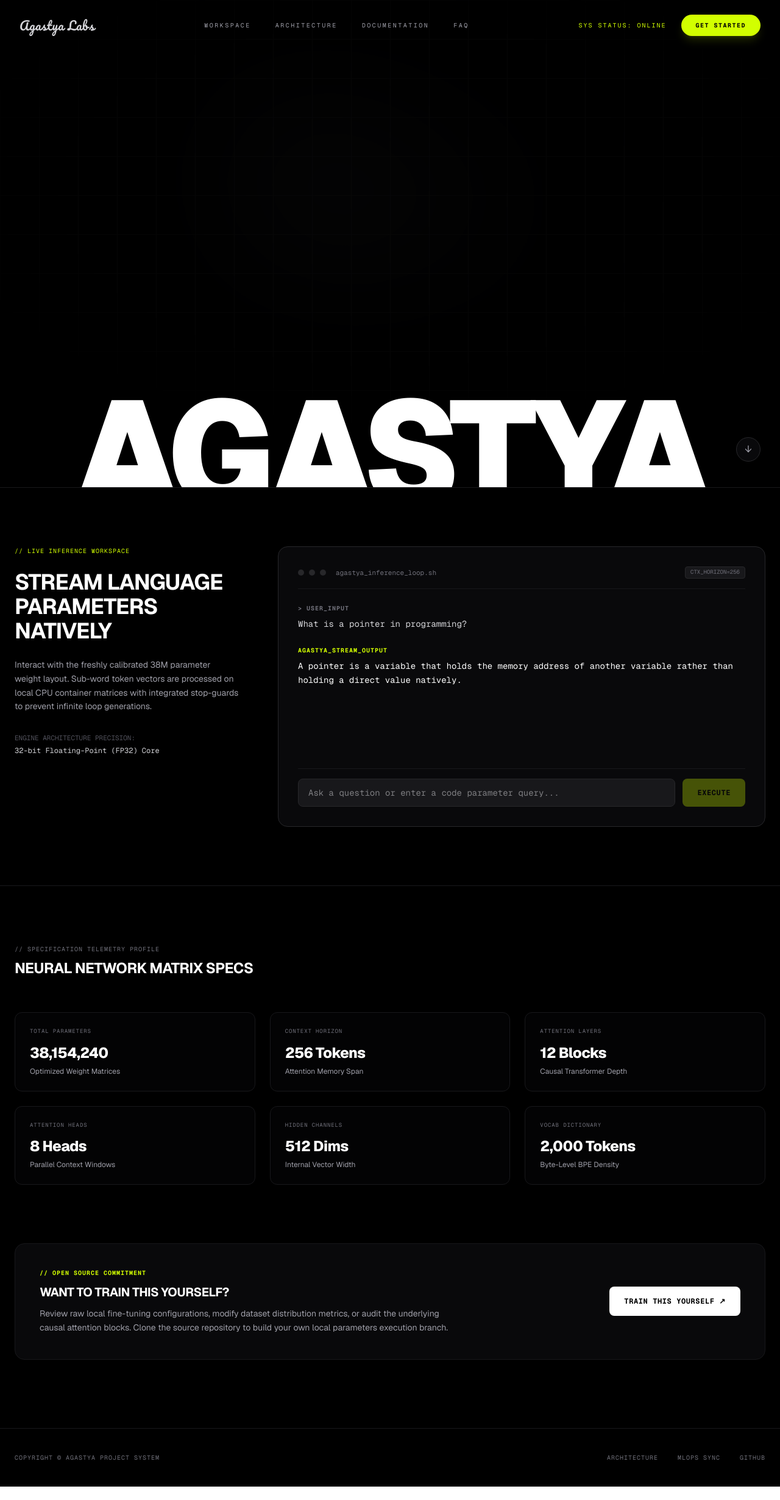
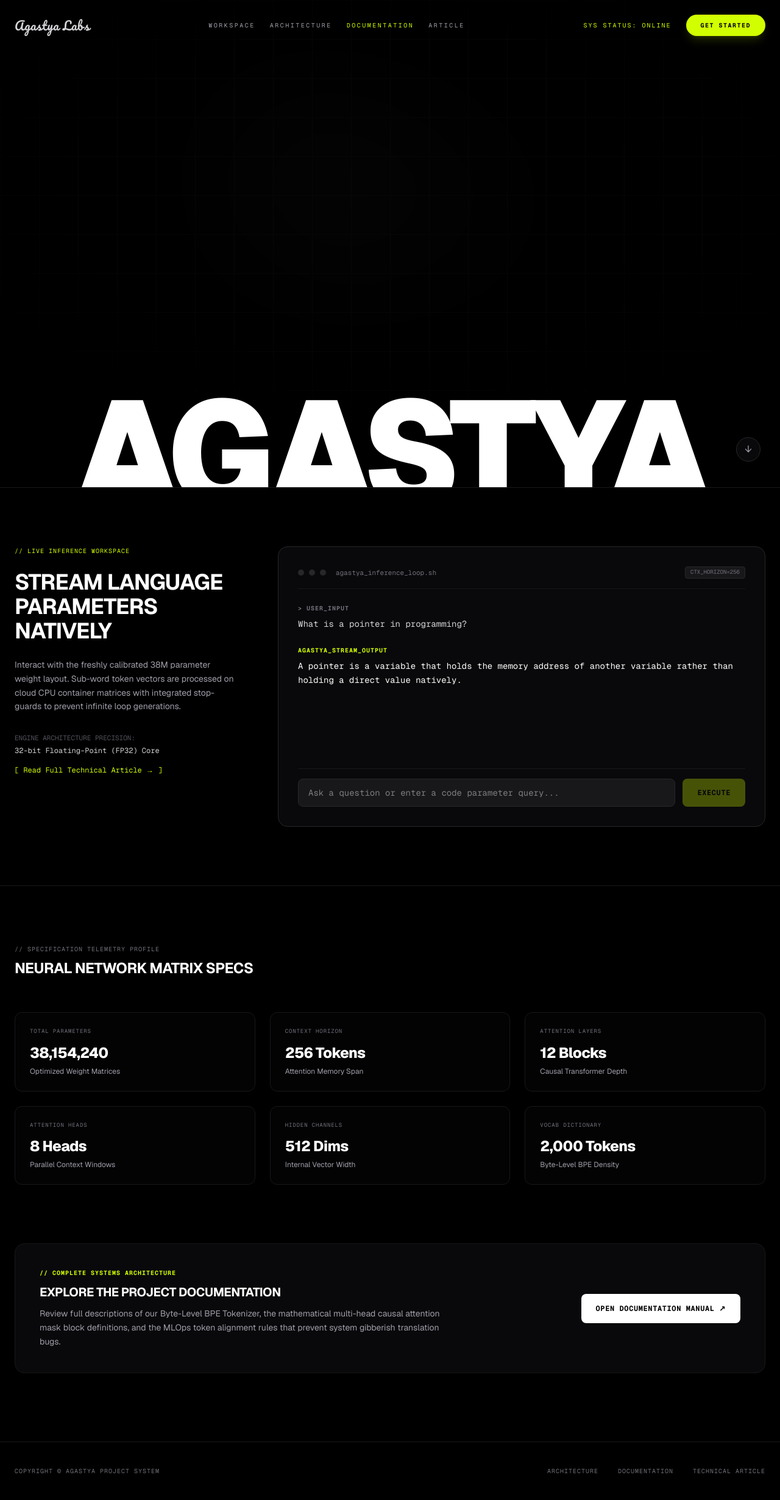
Before and after one commit to dineshmunagala670-stack/agastya-ai, a Next.js app in the folder frontend/: page / in a window 1280 px wide. Shown: the whole page at 61% size. Before the commit the page ends 2438 px from the top, so only its background shows below. Built offline with nearby package versions, Linux system fonts and the light colour scheme.

Commit message:
"feat(mlops): synchronized workspace layers and model asset pointers"

```diff
--- a/frontend/src/app/page.tsx
+++ b/frontend/src/app/page.tsx
@@ -1,9 +1,10 @@
 "use client";
 
 import React, { useState, useEffect, useRef } from "react";
+import Link from "next/link";
 import { Pacifico } from "next/font/google";
 
-// Initialize the cursive font natively for Next.js
+// Initialize the brand cursive font natively for Next.js
 const cursiveFont = Pacifico({
   weight: "400",
   subsets: ["latin"],
@@ -17,7 +18,7 @@ export default function AgastyaFullConnectedPage() {
     { type: "ai", text: "A pointer is a variable that holds the memory address of another variable rather than holding a direct value natively." }
   ]);
   const [isStreaming, setIsStreaming] = useState(false);
-  const [apiStatus, setApiStatus] = useState("ONLINE");
+  const [apiStatus] = useState("ONLINE");
 
   // Reference hooks to bind directly to the terminal scrolling viewport
   const scrollContainerRef = useRef<HTMLDivElement>(null);
@@ -31,9 +32,11 @@ export default function AgastyaFullConnectedPage() {
     { label: "VOCAB DICTIONARY", value: "2,000 Tokens", sub: "Byte-Level BPE Density" }
   ];
 
-  // 🎯 REAL-TIME SCROLL ANCHOR LOGIC
-  // Automatically snaps container view directly to the lowest pixel row whenever token vectors update
+  // 🎯 REAL-TIME SCROLL ANCHOR & BROWSER TAB TITLE OVERRIDE
   useEffect(() => {
+    // Overrides the generic "Create Next App" template title instantly
+    document.title = "Agastya AI | Live Workspace Matrix";
+
     if (scrollContainerRef.current) {
       scrollContainerRef.current.scrollTop = scrollContainerRef.current.scrollHeight;
     }
@@ -67,7 +70,6 @@ export default function AgastyaFullConnectedPage() {
       let compiledResponseString = "";
 
       if (reader) {
-        // Recursive stream acquisition block eating network packet fragments natively
         while (true) {
           const { done, value } = await reader.read();
           if (done) break;
@@ -75,7 +77,6 @@ export default function AgastyaFullConnectedPage() {
           const standardTextChunk = decoder.decode(value, { stream: true });
           compiledResponseString += standardTextChunk;
 
-          // Push token updates directly into state array frames sequentially
           setTerminalLines((prev) => {
             const architecturalCopy = [...prev];
             architecturalCopy[architecturalCopy.length - 1] = {
@@ -108,27 +109,25 @@ export default function AgastyaFullConnectedPage() {
   return (
     <div className="min-h-screen bg-black text-white selection:bg-[#d2ff00]/30 scroll-smooth font-sans antialiased">
 
-      {/* SECTION 1: THE MIDJOURNEY FULL-SCREEN HERO FOLD */}
-      <section className="h-screen w-full relative flex flex-col justify-between overflow-hidden border-b border-zinc-900 select-none">
+      {/* SECTION 1: HERO FOLD */}
+      <section className="min-h-screen w-full relative flex flex-col justify-between overflow-hidden border-b border-zinc-900 select-none pb-24 md:pb-0">
 
-        {/* TOP NAVBAR LAYOUT */}
-        <header className="w-full max-w-[1600px] mx-auto px-8 py-6 flex items-center justify-between z-30">
-          {/* Capitalized Cursive Logo element */}
-          <div className={`${cursiveFont.className} text-xl tracking-wide text-zinc-300 normal-case`}>
+        {/* RESPONSIVE NAVBAR LAYOUT */}
+        <header className="w-full max-w-[1600px] mx-auto px-6 py-6 flex flex-col md:flex-row items-center justify-between gap-6 z-30">
+          <Link href="/" className={`${cursiveFont.className} text-xl tracking-wide text-zinc-300 normal-case`}>
             Agastya Labs
-          </div>
+          </Link>
 
-          {/* Centered Navigation Matrix Links */}
-          <nav className="hidden md:flex items-center gap-10 text-[10px] font-mono tracking-[0.25em] text-zinc-400 uppercase">
+          {/* CONNECTED NAVIGATION MATRIX LINKS - FULLY VISIBLE ACROSS ALL PLATFORMS */}
+          <nav className="flex flex-wrap items-center justify-center gap-x-6 gap-y-2 text-[9px] sm:text-[10px] font-mono tracking-[0.25em] text-zinc-400 uppercase">
             <span onClick={scrollToWorkspace} className="hover:text-white cursor-pointer transition-colors">Workspace</span>
             <a href="#matrix-specs" className="hover:text-white transition-colors">Architecture</a>
-            <span className="hover:text-white cursor-pointer transition-colors">Documentation</span>
-            <span className="hover:text-white cursor-pointer transition-colors">FAQ</span>
+            <Link href="/docs" className="hover:text-white text-[#d2ff00] transition-colors cursor-pointer">Documentation</Link>
+            <Link href="/article" className="hover:text-white transition-colors cursor-pointer text-zinc-400">Article</Link>
           </nav>
 
-          {/* Action Sign-In & Neon Trigger Block */}
           <div className="flex items-center gap-6">
-            <span className="text-[10px] font-mono tracking-[0.2em] text-[#d2ff00] uppercase hidden sm:inline">
+            <span className="text-[10px] font-mono tracking-[0.2em] text-[#d2ff00] uppercase hidden lg:inline">
               SYS STATUS: {apiStatus}
             </span>
             <button
@@ -143,17 +142,24 @@ export default function AgastyaFullConnectedPage() {
         {/* SUBTLE BACKGROUND GRID MESH PATTERN */}
         <div className="absolute inset-0 bg-[linear-gradient(to_right,#111_1px,transparent_1px),linear-gradient(to_bottom,#111_1px,transparent_1px)] bg-[size:4rem_4rem] [mask-image:radial-gradient(ellipse_60%_50%_at_50%_40%,#000_70%,transparent_100%)] opacity-30 pointer-events-none z-0" />
 
-        {/* MID-SCREEN ABSTRACT GRADIENT FIELD CORE */}
+        {/* ABSTRACT GRADIENT FIELD CORE */}
         <div className="absolute top-[35%] left-1/2 -translate-x-1/2 -translate-y-1/2 w-[500px] h-[250px] bg-gradient-to-tr from-zinc-700 via-zinc-900 to-black rounded-full blur-[120px] opacity-20 pointer-events-none z-0" />
 
-        {/* TYPOGRAPHY BOUNDARY: Adjusted offset to reveal exactly 75% of the text block */}
-        <div className="w-full absolute bottom-0 left-0 right-0 z-10 overflow-hidden translate-y-[25%] pointer-events-none">
+        {/* HERO TYPOGRAPHY BOUNDARY */}
+        <div className="w-full absolute bottom-0 left-0 right-0 z-10 overflow-hidden translate-y-[25%] pointer-events-none hidden md:block">
           <h1 className="text-[18vw] font-black uppercase tracking-tighter leading-none text-white text-center transform scale-y-105 select-none">
             Agastya
           </h1>
         </div>
 
-        {/* SCROLL FUNCTION CALL TO ACTION COMPONENT */}
+        {/* MOBILE FALLBACK HERO TITLE */}
+        <div className="md:hidden flex-1 flex items-center justify-center px-6 text-center z-10 relative">
+          <h1 className="text-6xl font-black uppercase tracking-tighter text-white">
+            AGASTYA
+          </h1>
+        </div>
+
+        {/* SCROLL BUTTON */}
         <div className="absolute bottom-8 right-8 z-20 flex flex-col items-center gap-2 animate-bounce">
           <button
             onClick={scrollToWorkspace}
@@ -165,10 +171,10 @@ export default function AgastyaFullConnectedPage() {
         </div>
       </section>
 
-      {/* SECTION 2: SCROLL-DOWN WORKSPACE AREA */}
+      {/* SECTION 2: WORKSPACE AREA */}
       <section id="workspace" className="max-w-[1400px] mx-auto px-6 py-24 grid grid-cols-1 lg:grid-cols-12 gap-16 items-start relative z-20">
 
-        {/* LEFT COLUMN DESCRIPTION INFO BOX */}
+        {/* LEFT COLUMN INFO */}
         <div className="lg:col-span-4 space-y-6 lg:sticky lg:top-28">
           <div className="font-mono text-[10px] tracking-widest text-[#d2ff00] uppercase">
             // LIVE INFERENCE WORKSPACE
@@ -177,31 +183,35 @@ export default function AgastyaFullConnectedPage() {
             Stream Language Parameters Natively
           </h2>
           <p className="text-zinc-400 text-sm leading-relaxed max-w-md">
-            Interact with the freshly calibrated 38M parameter weight layout. Sub-word token vectors are processed on local CPU container matrices with integrated stop-guards to prevent infinite loop generations.
+            Interact with the freshly calibrated 38M parameter weight layout. Sub-word token vectors are processed on cloud CPU container matrices with integrated stop-guards to prevent infinite loop generations.
           </p>
-          <div className="pt-2">
-            <span className="text-[11px] font-mono text-zinc-600 uppercase block">Engine Architecture Precision:</span>
-            <span className="text-xs font-mono text-zinc-300 mt-1 block">32-bit Floating-Point (FP32) Core</span>
+          <div className="pt-2 space-y-2">
+            <div>
+              <span className="text-[11px] font-mono text-zinc-600 uppercase block">Engine Architecture Precision:</span>
+              <span className="text-xs font-mono text-zinc-300 mt-1 block">32-bit Floating-Point (FP32) Core</span>
+            </div>
+            <Link href="/article" className="text-xs font-mono text-[#d2ff00] hover:underline block pt-2">
+              [ Read Full Technical Article → ]
+            </Link>
           </div>
         </div>
 
-        {/* RIGHT COLUMN: RAW BLACK BRUTALIST TERMINAL DESIGN */}
+        {/* RIGHT COLUMN: BRUTALIST TERMINAL */}
         <div className="lg:col-span-8 w-full rounded-2xl border border-zinc-800 bg-zinc-950 p-6 sm:p-8 flex flex-col justify-between min-h-[460px] shadow-2xl relative">
 
-          {/* Internal Terminal Window Top Bar */}
-          <div className="flex items-center justify-between border-b border-zinc-900 pb-4 mb-6">
+          <div className="flex flex-col sm:flex-row sm:items-center justify-between gap-4 border-b border-zinc-900 pb-4 mb-6">
             <div className="flex items-center gap-2">
               <span className="w-2.5 h-2.5 rounded-full bg-zinc-800 block" />
               <span className="w-2.5 h-2.5 rounded-full bg-zinc-800 block" />
               <span className="w-2.5 h-2.5 rounded-full bg-zinc-800 block" />
               <span className="text-[11px] font-mono text-zinc-500 ml-2">agastya_inference_loop.sh</span>
             </div>
-            <span className="text-[9px] font-mono text-zinc-500 bg-zinc-900 border border-zinc-800 px-2 py-0.5 rounded">
+            <span className="text-[9px] font-mono text-zinc-500 bg-zinc-900 border border-zinc-800 px-2 py-0.5 rounded self-start sm:self-auto">
               CTX_HORIZON=256
             </span>
           </div>
 
-          {/* Message Stack Area with active scroll listener hooks pinned to it */}
+          {/* Message Stack Area */}
           <div
             ref={scrollContainerRef}
             className="flex-1 space-y-6 overflow-y-auto max-h-[320px] pr-2 text-xs sm:text-sm font-mono leading-relaxed scroll-smooth"
@@ -223,7 +233,7 @@ export default function AgastyaFullConnectedPage() {
             ))}
           </div>
 
-          {/* Brutalist Query Input Bar */}
+          {/* Query Input Bar */}
           <form onSubmit={handleExecute} className="mt-8 flex gap-3 border-t border-zinc-900 pt-4">
             <input
               type="text"
@@ -244,7 +254,7 @@ export default function AgastyaFullConnectedPage() {
         </div>
       </section>
 
-      {/* SECTION 3: MATRIX TELEMETRY SPECIFICATIONS GRID */}
+      {/* SECTION 3: SPECIFICATIONS GRID */}
       <section id="matrix-specs" className="max-w-[1400px] mx-auto px-6 py-24 border-t border-zinc-900 relative z-20">
         <div className="mb-14">
           <div className="font-mono text-[10px] tracking-widest text-zinc-500 uppercase mb-2">// SPECIFICATION TELEMETRY PROFILE</div>
@@ -267,40 +277,38 @@ export default function AgastyaFullConnectedPage() {
         </div>
       </section>
 
-      {/* SECTION 4: WANT TO TRAIN THIS YOURSELF COMPONENT */}
+      {/* SECTION 4: DOCUMENTATION DEEP-DIVE FUNNEL */}
       <section className="max-w-[1400px] mx-auto px-6 pb-28 relative z-20">
         <div className="w-full rounded-2xl border border-zinc-900 bg-zinc-950 p-8 sm:p-10 flex flex-col md:flex-row items-start md:items-center justify-between gap-8">
           <div className="space-y-2.5">
             <div className="text-[10px] font-mono text-[#d2ff00] tracking-widest uppercase font-bold">
-              // OPEN SOURCE COMMITMENT
+              // COMPLETE SYSTEMS ARCHITECTURE
             </div>
             <h3 className="text-xl font-bold tracking-tight uppercase text-white">
-              Want to train this yourself?
+              Explore the Project Documentation
             </h3>
             <p className="text-zinc-400 text-sm max-w-2xl leading-relaxed font-sans">
-              Review raw local fine-tuning configurations, modify dataset distribution metrics, or audit the underlying causal attention blocks. Clone the source repository to build your own local parameters execution branch.
+              Review full descriptions of our Byte-Level BPE Tokenizer, the mathematical multi-head causal attention mask block definitions, and the MLOps token alignment rules that prevent system gibberish translation bugs.
             </p>
           </div>
 
-          <a
-            href="https://github.com/YOUR_USERNAME/YOUR_REPO_NAME"
-            target="_blank"
-            rel="noopener noreferrer"
+          <Link
+            href="/docs"
             className="w-full md:w-auto px-6 py-4 rounded-lg bg-white text-black font-mono font-bold text-xs tracking-wider uppercase text-center hover:bg-zinc-200 transition-colors whitespace-nowrap"
           >
-            Train This Yourself ↗
-          </a>
+            Open Documentation Manual ↗
+          </Link>
         </div>
       </section>
 
       {/* FOOTER */}
       <footer className="border-t border-zinc-900 bg-black relative z-20">
-        <div className="max-w-[1400px] mx-auto px-6 py-10 flex flex-col sm:flex-row items-center justify-between text-[10px] font-mono text-zinc-500 gap-4 uppercase tracking-widest">
+        <div className="max-w-[1400px] mx-auto px-6 py-10 flex flex-col sm:flex-row items-center justify-between text-[10px] font-mono text-zinc-500 gap-4 uppercase tracking-widest text-center sm:text-left">
           <div>Copyright © Agastya Project System</div>
-          <div className="flex gap-8">
-            <span className="hover:text-white cursor-pointer transition-colors">Architecture</span>
-            <span className="hover:text-white cursor-pointer transition-colors">MLOps Sync</span>
-            <span className="hover:text-white cursor-pointer transition-colors">GitHub</span>
+          <div className="flex flex-wrap justify-center gap-x-8 gap-y-2">
+            <a href="#matrix-specs" className="hover:text-white transition-colors">Architecture</a>
+            <Link href="/docs" className="hover:text-white transition-colors">Documentation</Link>
+            <Link href="/article" className="hover:text-white transition-colors">Technical Article</Link>
           </div>
         </div>
       </footer>
```
